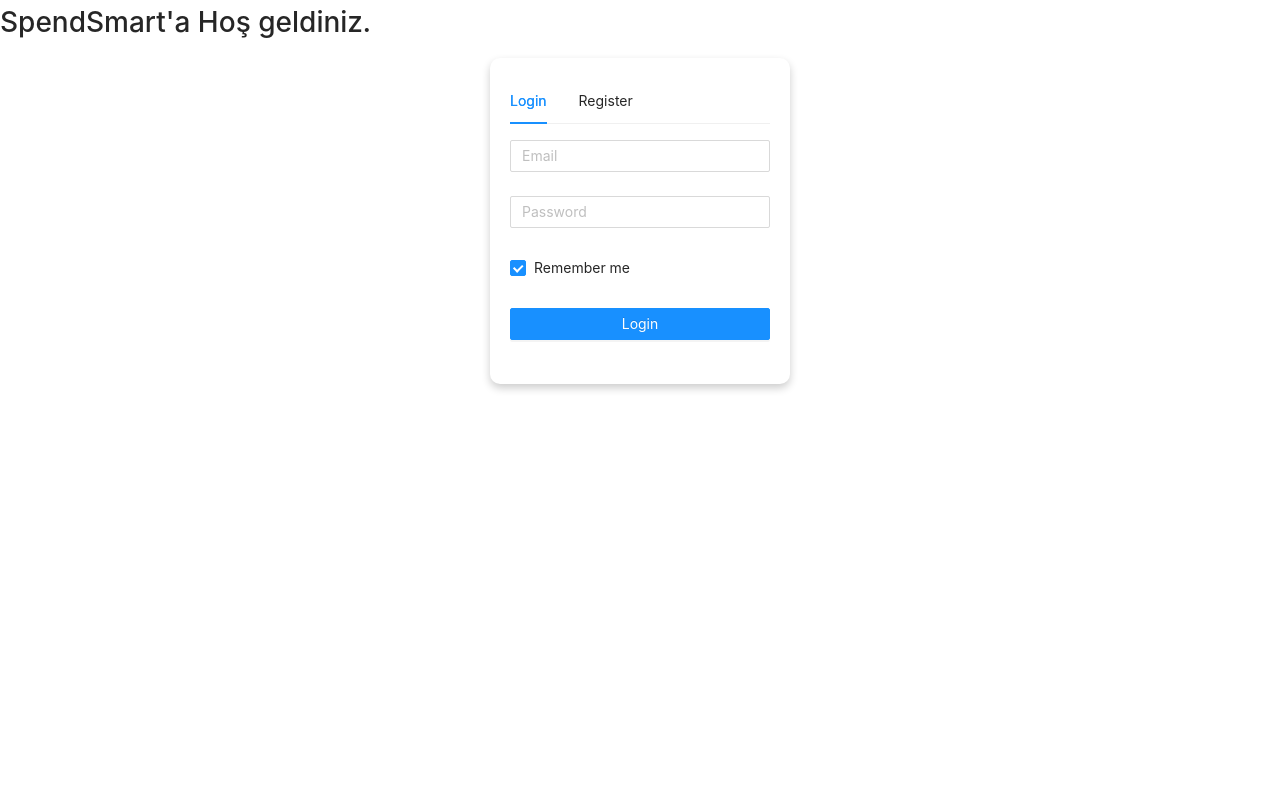
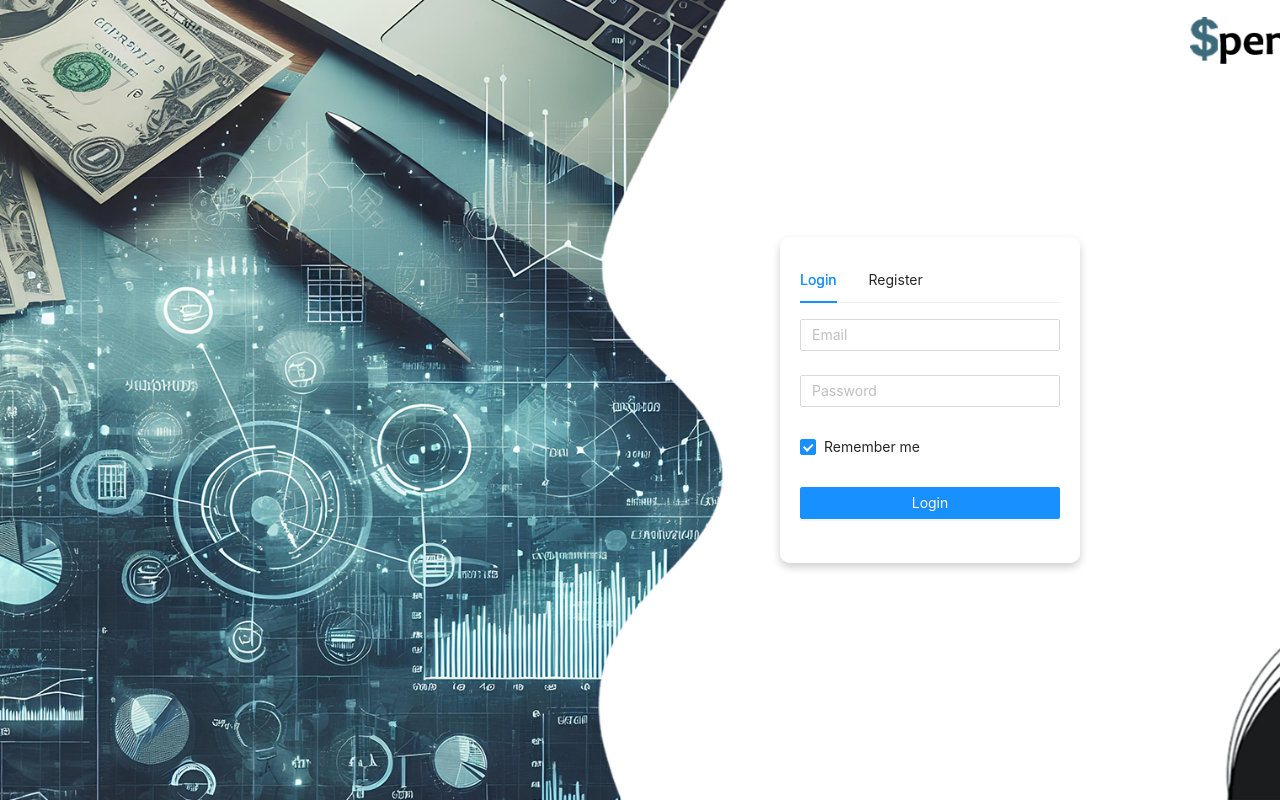
Before and after one commit to nazhhoglu/butce_takip, a React (Create React App) app: page / in a window 1280 px wide. Built offline with nearby package versions, Linux system fonts and the light colour scheme.

Commit message:
background added.

```diff
--- a/package.json
+++ b/package.json
@@ -10,6 +10,7 @@
     "axios": "^1.7.2",
     "react": "^18.3.1",
     "react-dom": "^18.3.1",
+    "react-router-dom": "^6.23.1",
     "react-scripts": "5.0.1",
     "web-vitals": "^2.1.4"
   },
--- a/src/App.js
+++ b/src/App.js
@@ -1,12 +1,16 @@
 import React from "react";
+import { BrowserRouter as Router, Route, Routes } from "react-router-dom";
 import LoginRegisterPage from "./pages/LoginRegisterPage";
+import HomePage from "./pages/HomePage";
 
 const App = () => {
   return (
-    <div>
-      <h1>SpendSmart'a Hoş geldiniz.</h1>
-      <LoginRegisterPage /> {}
-    </div>
+    <Router>
+      <Routes>
+        <Route path="/" element={<LoginRegisterPage />} />
+        <Route path="/home" element={<HomePage />} />
+      </Routes>
+    </Router>
   );
 };
 
--- a/src/pages/HomePage.js
+++ b/src/pages/HomePage.js
@@ -0,0 +1,11 @@
+import React from "react";
+
+const HomePage = () => {
+  return (
+    <div>
+      <h1>Welcome to the Home Page!</h1>
+    </div>
+  );
+};
+
+export default HomePage;
--- /dev/null
+++ b/src/pages/LoginRegisterPage.css
@@ -0,0 +1,21 @@
+.login-register-container {
+    background-image: url('../assets/backgroundImage.png');
+    background-repeat: no-repeat;
+    background-position: center center;
+    background-attachment: fixed;
+    background-size: cover;
+    height: 100vh; /* Sayfayı kaplamak için tam ekran yüksekliği */
+    display: flex;
+    justify-content: center;
+    align-items: center;
+  }
+
+  .login-form-container {
+    width: 300px;
+    margin-left: auto; /* Formu sağ ortaya almak için */
+    margin-right: 200px; /* Formu sağ ortaya almak için */
+    padding: 20px;
+    box-shadow: 0 4px 8px 0 rgba(0,0,0,0.2);
+    background-color: rgba(255, 255, 255, 0.8);
+    border-radius: 10px;
+  }
--- a/src/pages/LoginRegisterPage.js
+++ b/src/pages/LoginRegisterPage.js
@@ -1,26 +1,26 @@
 import React, { useState } from "react";
 import { Tabs, Form, Input, Button, Checkbox, message } from "antd";
 import axios from "axios";
+import { useNavigate } from "react-router-dom";
+import "./LoginRegisterPage.css";
 
 const { TabPane } = Tabs;
 
 const LoginRegisterPage = () => {
   const [activeTab, setActiveTab] = useState("1");
+  const navigate = useNavigate();
 
   const onTabChange = (key) => {
     setActiveTab(key);
   };
 
   const onRegisterFinish = async (values) => {
+    const endpointUrl =
+      "https://v1.nocodeapi.com/nazhhoglu/google_sheets/BgMLnNnsWvDbVuLw";
     try {
-      const response = await axios.post(
-        "https://v1.nocodeapi.com/nazhhoglu/google_sheets/aPbHKZGeCyToqPsU",
-        {
-          values: [
-            [values.name, values.surname, values.email, values.password],
-          ],
-        }
-      );
+      const response = await axios.post(endpointUrl, {
+        values: [[values.name, values.surname, values.email, values.password]],
+      });
 
       if (response.status === 200) {
         message.success("Registration successful!");
@@ -29,25 +29,46 @@
       }
     } catch (error) {
       console.error("Registration error:", error);
-      message.error("An error occurred during registration. Please try again.");
+      message.error(`An error occurred during registration: ${error.message}`);
     }
   };
 
   const onLoginFinish = async (values) => {
-    // Giriş işlemini gerçekleştirecek kod burada olacak
+    const endpointUrl =
+      "https://v1.nocodeapi.com/nazhhoglu/google_sheets/BgMLnNnsWvDbVuLw";
+    try {
+      const response = await axios.get(endpointUrl);
+
+      if (response.status === 200) {
+        const users = response.data.data;
+        const user = users.find((user) => user[2] === values.email);
+
+        if (user) {
+          if (user[3] === values.password) {
+            message.success("Login successful!");
+            navigate("/home");
+          } else {
+            message.error("Incorrect password.");
+          }
+        } else {
+          message.error("Email not registered.");
+        }
+      } else {
+        message.error("Failed to fetch users. Please try again.");
+      }
+    } catch (error) {
+      console.error("Login error:", error);
+      message.error(`An error occurred during login: ${error.message}`);
+    }
   };
 
   return (
-    <div
-      style={{
-        width: 300,
-        margin: "auto",
-        padding: 20,
-        boxShadow: "0 4px 8px 0 rgba(0,0,0,0.2)",
-        backgroundColor: "white",
-        borderRadius: 10,
-      }}
-    >
+    <div className="login-register-container">
+      {" "}
+      {/* Yeni eklenen class */}
+      <div className="login-form-container">
+        {" "}
+        {/* Yeni eklenen class */}
         <Tabs defaultActiveKey="1" activeKey={activeTab} onChange={onTabChange}>
           <TabPane tab="Login" key="1">
             <Form
@@ -149,6 +170,7 @@
           </TabPane>
         </Tabs>
       </div>
+    </div>
   );
 };
 
```
Also changed, not shown: src/assets/backgroundImage.png (added), 1 other file (tests, documents, lock files or other folders). Lines whose indentation alone changed are shown as unchanged.
